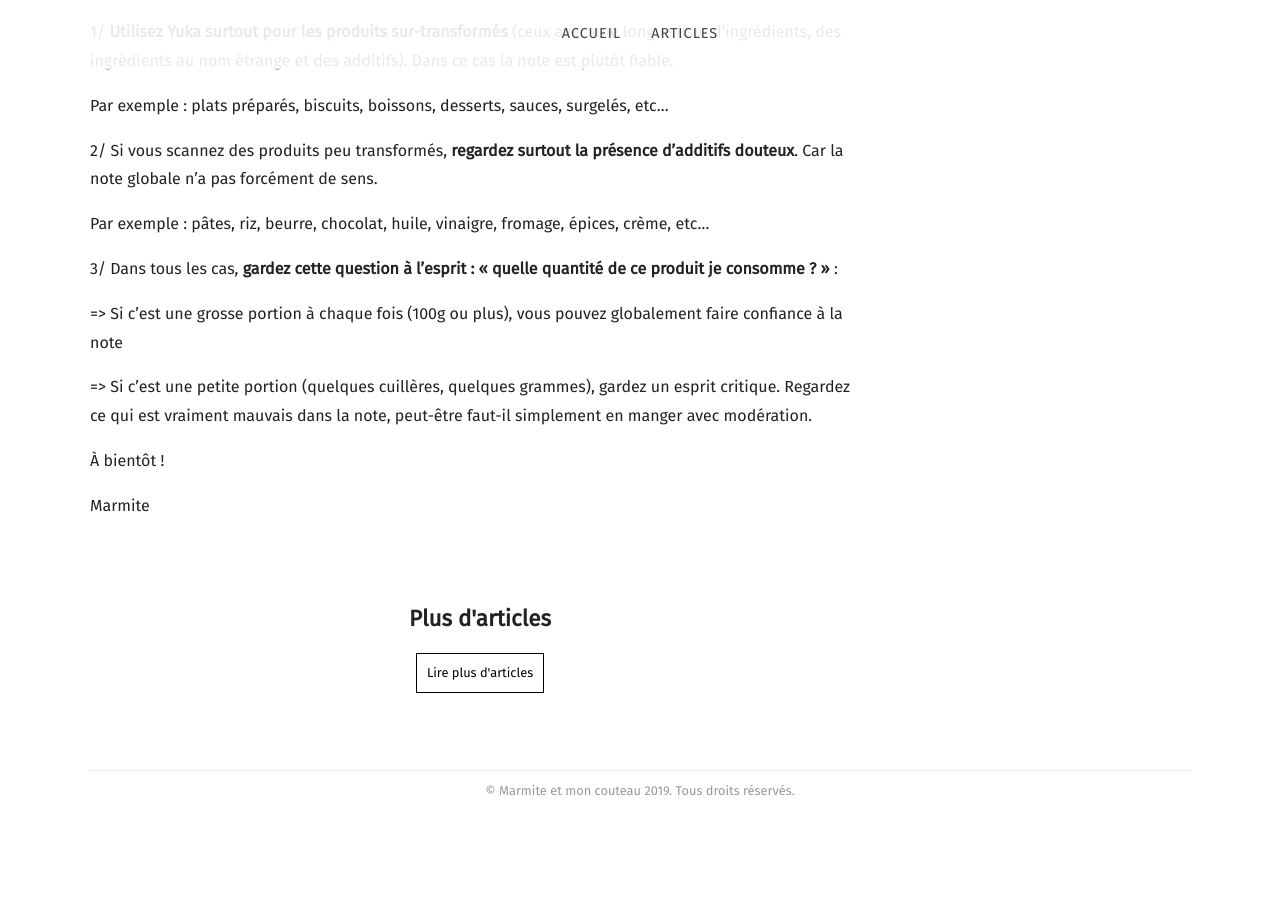
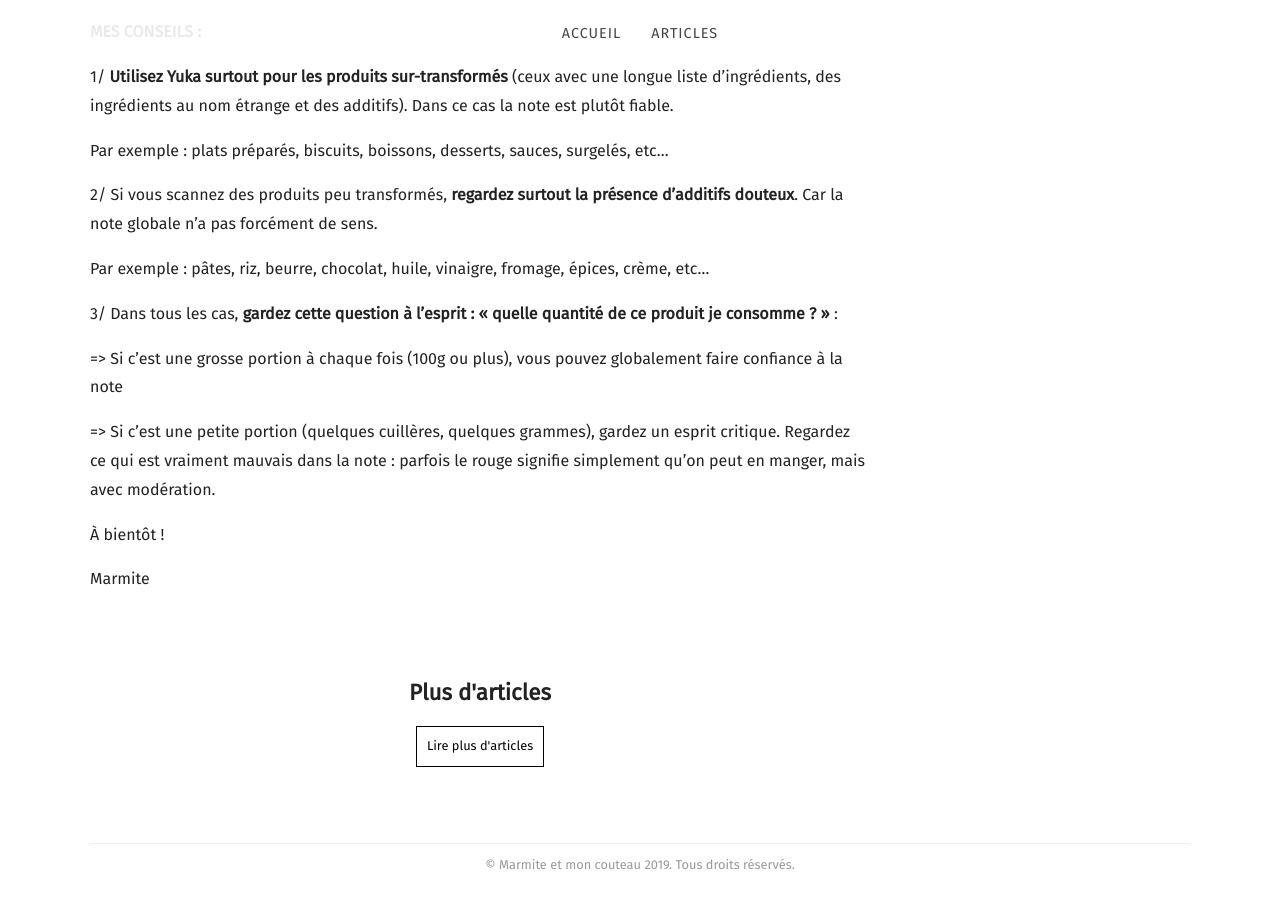
Before and after one commit to marmiteetmoncouteau/marmite-web, a Jekyll site: the page built from _posts/2019-02-24-faut-il-faire-confiance-à-l-application-yuka.md, in a window 1280 px wide and 900 px high, scrolled down 5174 px. Built offline with Jekyll 4.4.1, drawn with Linux system fonts in a browser that asks for light colours; some web fonts are replaced; before the commit the page ends 6000 px from its top, so only the background shows below that.

Commit message:
Update from Forestry.io marmiteetmoncouteau@gmail.com updated _posts/2019-02-24-faut-il-faire-confiance-à-l-application-yuka.md

```diff
--- a/_posts/2019-02-24-faut-il-faire-confiance-à-l-application-yuka.md
+++ b/_posts/2019-02-24-faut-il-faire-confiance-à-l-application-yuka.md
@@ -7,6 +7,8 @@ featured_image: "/uploads/Yuka image 2.png"
 
 ---
 J’ai décidé d’écrire cet article car je reçois très souvent des questions sur l’application Yuka :
+
+<br />
 
 _« Tu en penses quoi ? »_
 
@@ -154,7 +156,7 @@ Par exemple : pâtes, riz, beurre, chocolat, huile, vinaigre, fromage, épices,
 
 => Si c’est une grosse portion à chaque fois (100g ou plus), vous pouvez globalement faire confiance à la note
 
-=> Si c’est une petite portion (quelques cuillères, quelques grammes), gardez un esprit critique. Regardez ce qui est vraiment mauvais dans la note, peut-être faut-il simplement en manger avec modération.
+=> Si c’est une petite portion (quelques cuillères, quelques grammes), gardez un esprit critique. Regardez ce qui est vraiment mauvais dans la note : parfois le rouge signifie simplement qu’on peut en manger, mais avec modération.
 
 À bientôt !
 
```
